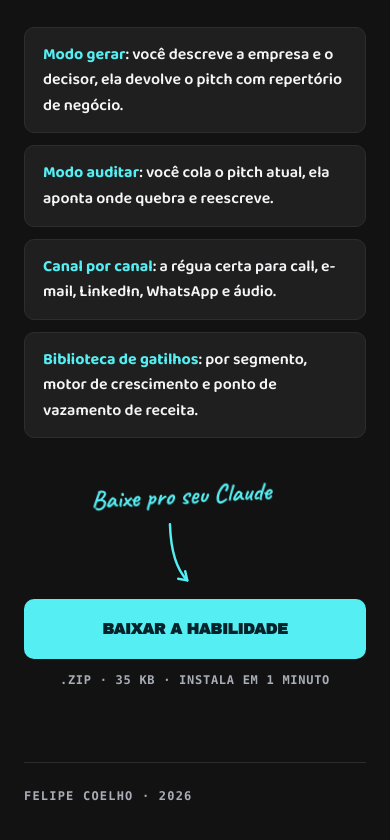
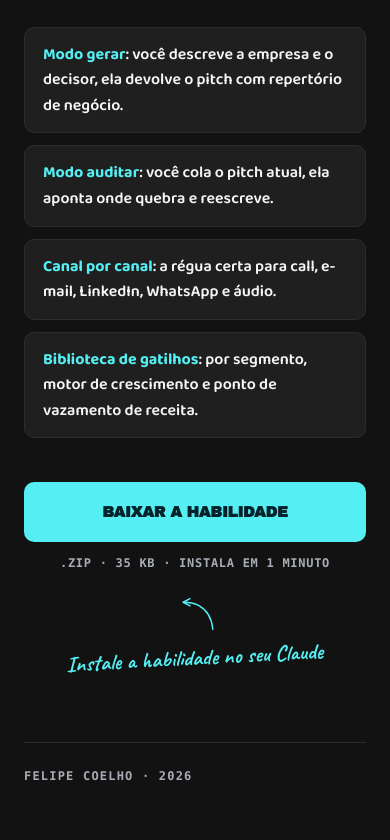
Before and after one commit to josias-oliveira/felipe-coelho, a plain HTML site: page public/habilidade/index.html in a window 390 px wide. Shown: the part 1181-2021 px from the top of the page. Drawn offline with Linux system fonts and the light colour scheme; no server answers.

Commit message:
Mover a anotação do CTA para baixo do botão
A chamada manuscrita e a seta saem de cima do botão e passam para
depois dele, com a seta original restaurada e espelhada na vertical
para apontar de volta ao CTA.

O texto vira "Instale a habilidade no seu Claude". Como ele é bem mais
largo que o anterior, o corpo reduz no mobile e a margem lateral que
deslocava a anotação sai, para o traço não encostar nas bordas em
telas de 320px.

Co-Authored-By: Claude Opus 5 <noreply@anthropic.com>

```diff
--- a/public/assets/style.css
+++ b/public/assets/style.css
@@ -201,13 +201,14 @@ em{font-style:normal; color:var(--cyan)}
 /* anotação manuscrita apontando para o CTA */
 .cta-annotation{
   align-self:center;
+  margin-top:14px;
   display:flex; flex-direction:column; align-items:center; gap:8px;
   margin:0;
   color:var(--cyan);
   pointer-events:none;
 }
-/* seta apontando para baixo em direção ao CTA */
-.cta-arrow{width:36px; height:72px; flex:none}
+/* seta apontando para cima em direção ao CTA */
+.cta-arrow{width:54px; height:42px; flex:none; transform:scaleY(-1)}
 .cta-hand{
   font-family:"Caveat","Bradley Hand","Segoe Script",cursive;
   font-size:31px; font-weight:700; line-height:1.1;
@@ -358,9 +359,9 @@ pre code{background:none; border:0; padding:0}
   .pitch{margin-top:40px}
   .cta{width:100%; text-align:center; min-height:60px}
   .cta-box{align-items:stretch}
-  .cta-annotation{margin-right:28px}
-  .cta-hand{font-size:26px}
-  .cta-arrow{width:33px; height:66px; margin-top:2px}
+  .cta-annotation{margin-top:10px}
+  .cta-hand{font-size:22px}
+  .cta-arrow{width:46px; height:36px; margin-bottom:6px}
   .play-circle{width:68px; height:68px}
   .play-circle svg{width:29px; height:29px}
   .facade-center{gap:16px}
--- a/public/habilidade/index.html
+++ b/public/habilidade/index.html
@@ -69,17 +69,17 @@
     </ul>
 
     <div class="cta-box">
-      <span class="cta-annotation" aria-hidden="true">
-        <span class="cta-hand">Baixe pro seu Claude</span>
-        <svg class="cta-arrow" viewBox="0 0 40 80" fill="none">
-          <path d="M6 4 C 7 36, 13 58, 27 72"
-                stroke="currentColor" stroke-width="3" stroke-linecap="round"/>
-          <path d="M16 70 L 27 72 L 24.5 61"
-                stroke="currentColor" stroke-width="3" stroke-linecap="round" stroke-linejoin="round"/>
-        </svg>
-      </span>
       <button class="cta" id="cta">Baixar a habilidade</button>
       <span class="cta-note">.zip · 35 KB · instala em 1 minuto</span>
+      <span class="cta-annotation" aria-hidden="true">
+        <svg class="cta-arrow" viewBox="0 0 90 70" fill="none">
+          <path d="M80 5 C 78 26, 70 42, 52 52 C 42 57, 32 58, 22 58"
+                stroke="currentColor" stroke-width="2.8" stroke-linecap="round"/>
+          <path d="M35.2 65 L 22 58 L 35.2 51"
+                stroke="currentColor" stroke-width="2.8" stroke-linecap="round" stroke-linejoin="round"/>
+        </svg>
+        <span class="cta-hand">Instale a habilidade no seu Claude</span>
+      </span>
     </div>
   </section>
 
```
